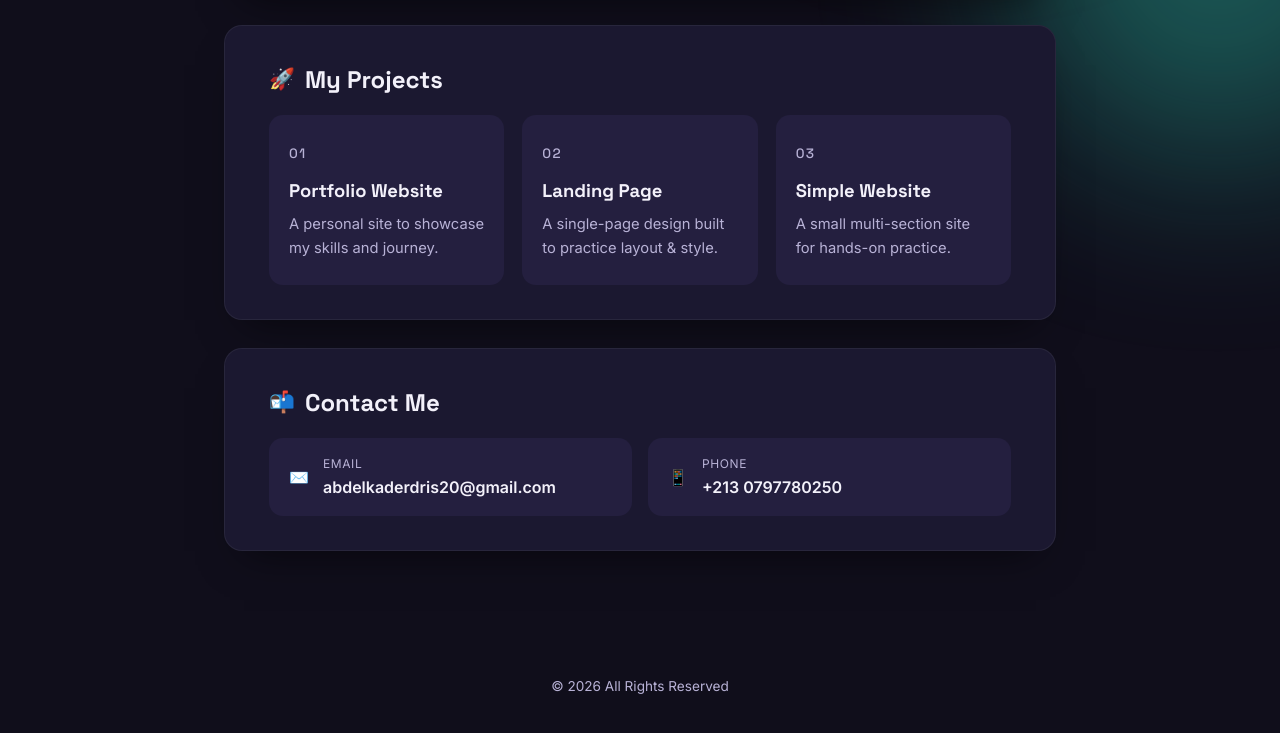
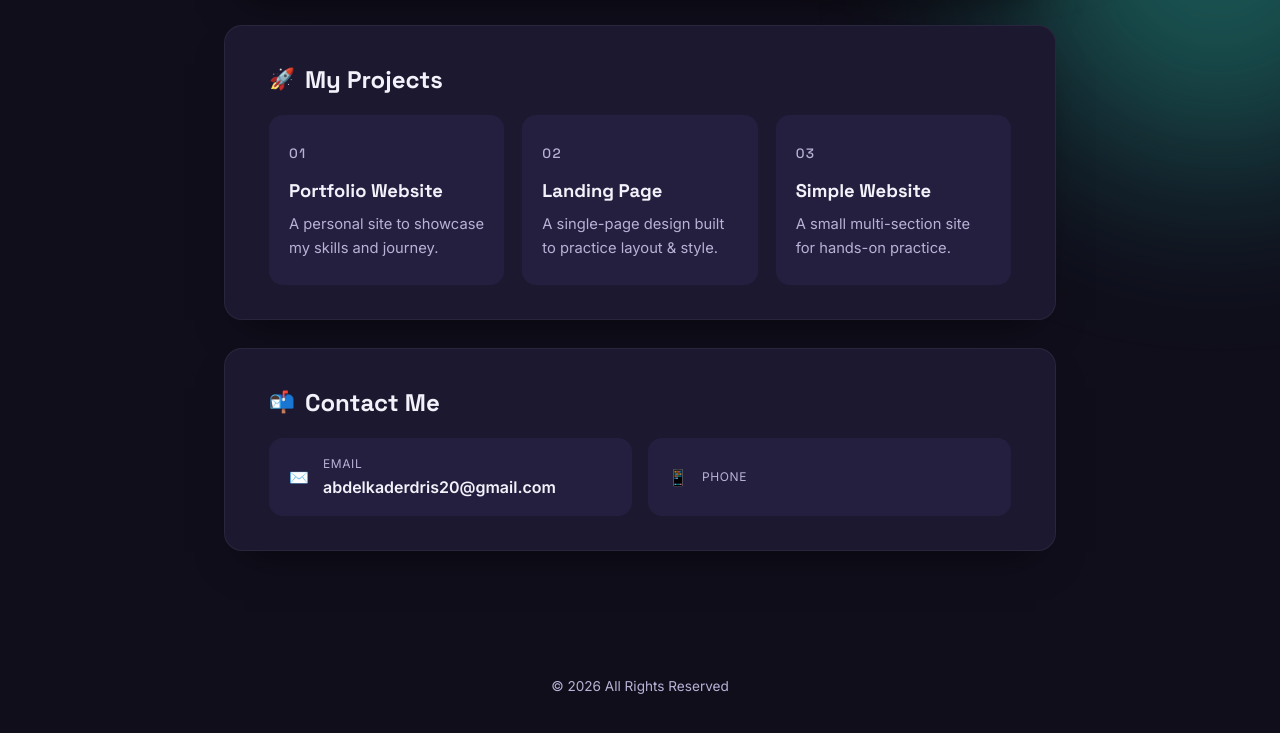
Before and after one commit to abdelkaderdris20-ctrl/My-portfolio1, a plain HTML site: page index.html in a window 1280 px wide. Shown: the part 781-1514 px from the top of the page. Drawn offline with Linux system fonts and the light colour scheme.

Commit message:
Add files via upload

```diff
--- a/index.html
+++ b/index.html
@@ -84,7 +84,7 @@
           <span class="contact-icon">📱</span>
           <div>
             <small>Phone</small>
-            <span>+213 0797780250</span>
+            <span></span>
           </div>
         </a>
       </div>
```
